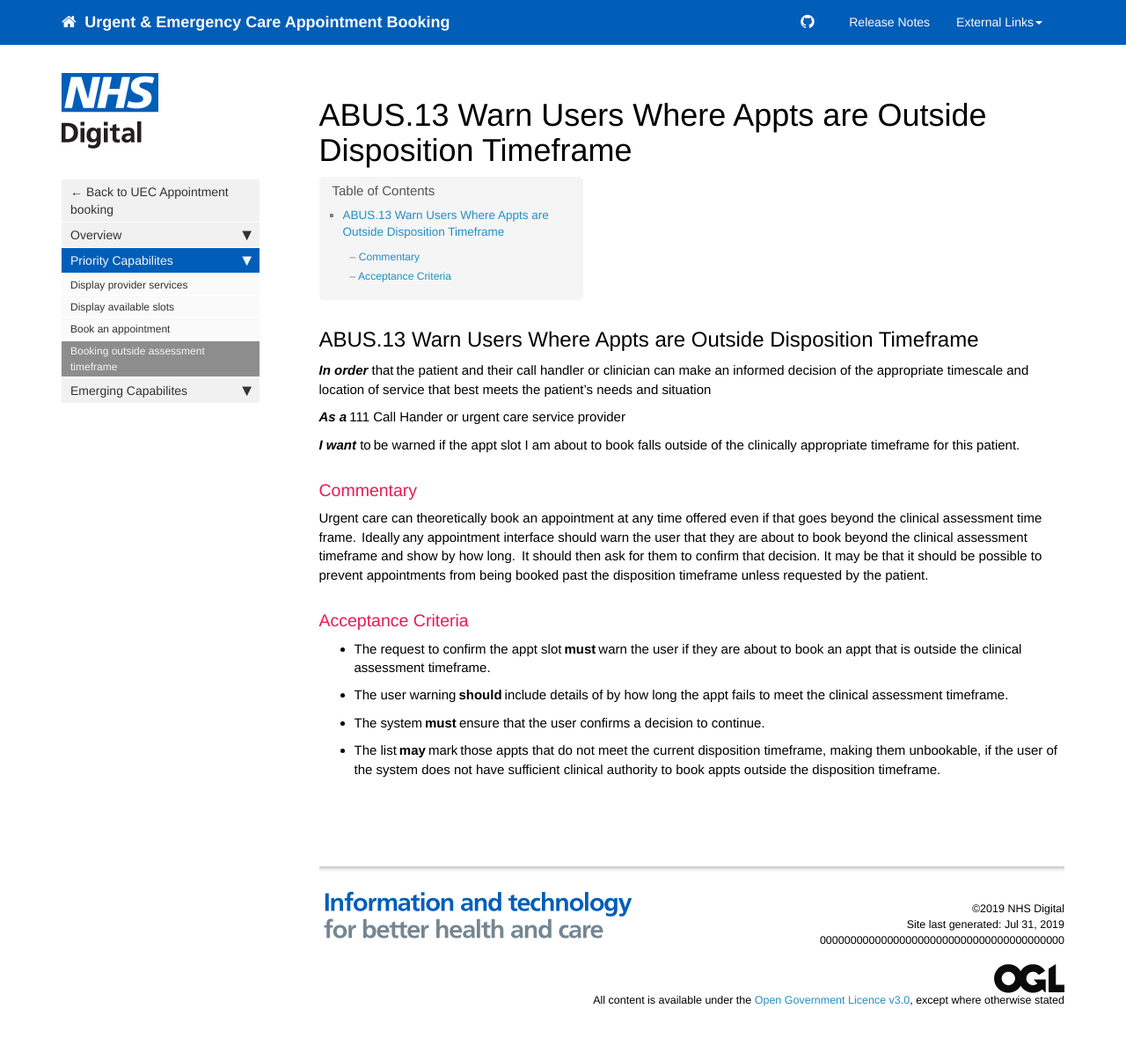
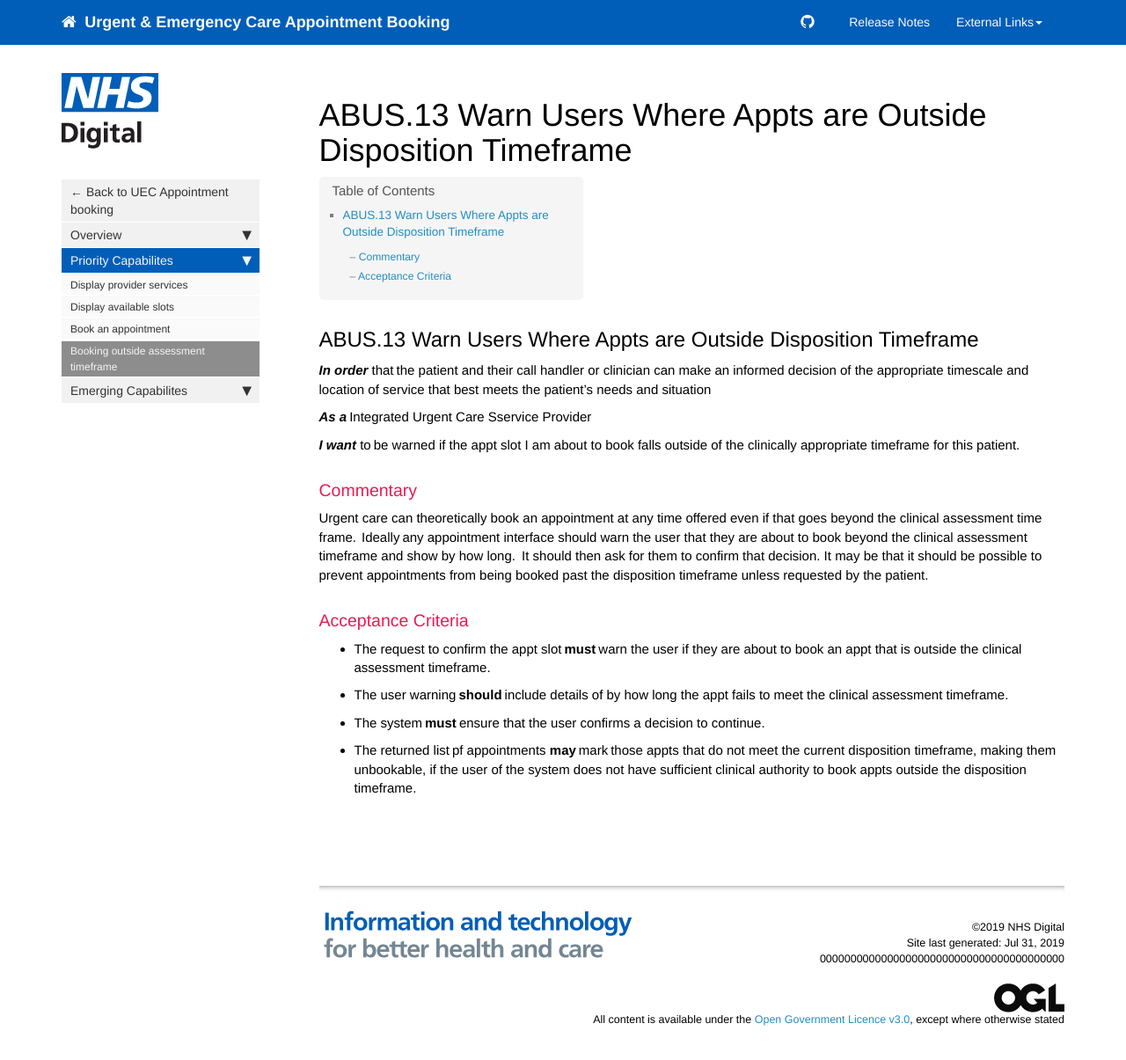
Before and after one commit to nhsd-a2si/docs-uec-appts, a Jekyll site: the page built from _pages/scope/usecases/usep_abus13.md, in a window 1280 px wide and 1229 px high. Shown: the top 1205 px of the window at 88% size. Built offline with Jekyll 4.4.1, drawn with Linux system fonts in a browser that asks for light colours; nearby versions of some CDN libraries.

Commit message:
Update usep_abus13.md

```diff
--- a/_pages/scope/usecases/usep_abus13.md
+++ b/_pages/scope/usecases/usep_abus13.md
@@ -7,7 +7,7 @@ permalink: usep_abus13.html
 ## ABUS.13 Warn Users Where Appts are Outside Disposition Timeframe
 **_In order_** that the patient and their call handler or clinician can make an informed decision of the appropriate timescale and location of service that best meets the patient's needs and situation
 
-**_As a_** 111 Call Hander or urgent care service provider
+**_As a_** Integrated Urgent Care Sservice Provider
 
 **_I want_** to be warned if the appt slot I am about to book falls outside of the clinically appropriate timeframe for this patient.
 
@@ -18,4 +18,4 @@ Urgent care can theoretically book an appointment at any time offered even if th
 * The request to confirm the appt slot **must** warn the user if they are about to book an appt that is outside the clinical assessment timeframe.
 * The user warning **should** include details of by how long the appt fails to meet the clinical assessment timeframe.
 * The system **must** ensure that the user confirms a decision to continue.
-* The list **may** mark those appts that do not meet the current disposition timeframe, making them unbookable, if the user of the system does not have sufficient clinical authority to book appts outside the disposition timeframe.
+* The returned list pf appointments **may** mark those appts that do not meet the current disposition timeframe, making them unbookable, if the user of the system does not have sufficient clinical authority to book appts outside the disposition timeframe.
```
